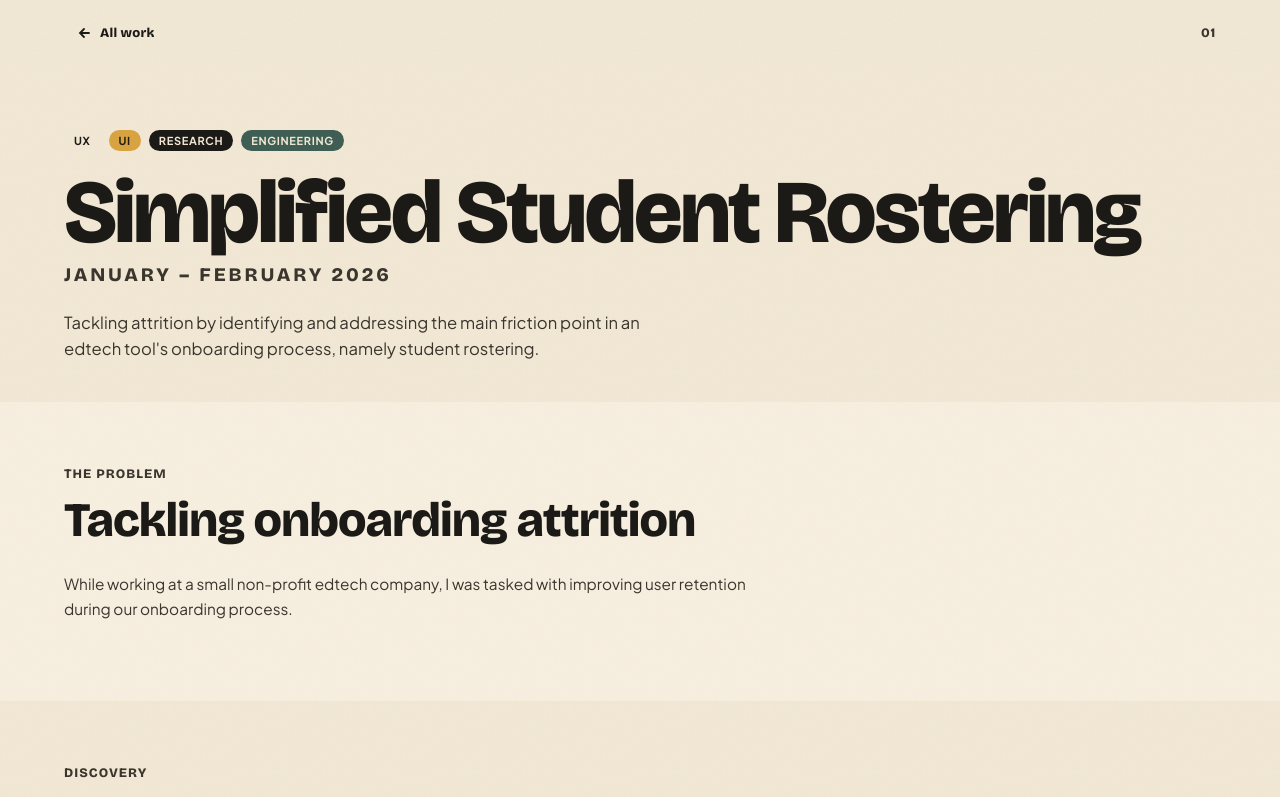
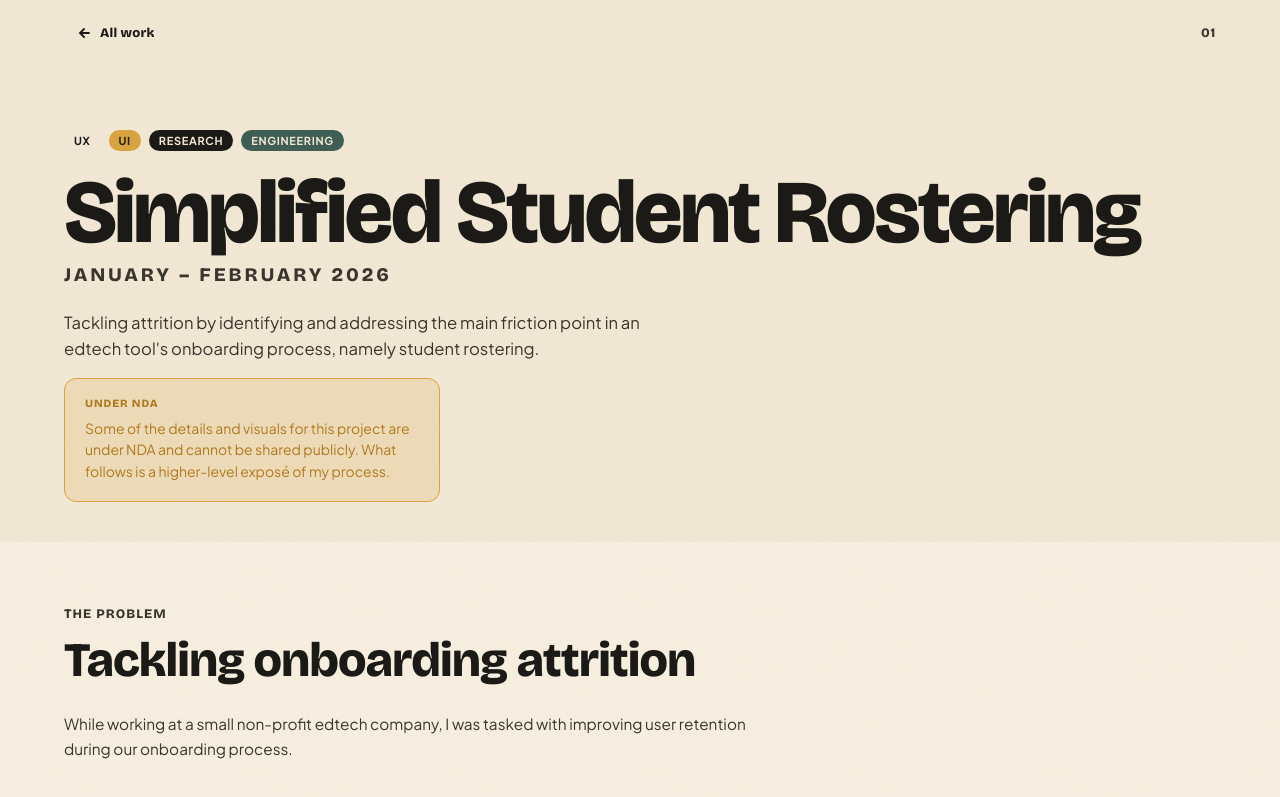
Before and after one commit to Roxanoel/portfolio26, a React (Vite) app: page /work/simplified-student-rostering in a window 1280 px wide. Shown: the top 797 px of the page. Built offline with nearby package versions, Linux system fonts and the light colour scheme.

Commit message:
NDA disclosure

```diff
--- /dev/null
+++ b/src/components/NdaDisclosure.jsx
@@ -0,0 +1,14 @@
+import styles from "./NdaDisclosure.module.css";
+
+export function NdaDisclosure() {
+  return (
+    <aside className={styles.box}>
+      <strong className={styles.label}>Under NDA</strong>
+      <p className={styles.copy}>
+        Some of the details and visuals for this project are under NDA and
+        cannot be shared publicly. What follows is a higher-level exposé of my
+        process.
+      </p>
+    </aside>
+  );
+}
--- /dev/null
+++ b/src/components/NdaDisclosure.module.css
@@ -0,0 +1,25 @@
+.box {
+  max-width: 376px;
+  border: 1px solid var(--gold);
+  border-radius: 12px;
+  background: color-mix(in srgb, var(--gold) 20%, transparent);
+  padding: 18px 20px;
+}
+
+.label {
+  display: block;
+  font-family: "Bricolage Grotesque", "Archivo", sans-serif;
+  font-weight: 700;
+  font-size: 11px;
+  letter-spacing: 0.08em;
+  text-transform: uppercase;
+  color: var(--gold-dark);
+  margin-bottom: 8px;
+}
+
+.copy {
+  margin: 0;
+  font-size: 14px;
+  line-height: 1.55;
+  color: var(--gold-dark);
+}
--- a/src/components/ProjectLayout.jsx
+++ b/src/components/ProjectLayout.jsx
@@ -1,10 +1,11 @@
 import { Link } from "react-router-dom";
 import { Grain } from "./Grain";
+import { NdaDisclosure } from "./NdaDisclosure";
 import { TAG_COLORS } from "../data/projects";
 import styles from "./ProjectLayout.module.css";
 
 export function ProjectLayout({ project, children }) {
-  const { n, title, year, blurb, tags, dateRange } = project;
+  const { n, title, year, blurb, tags, dateRange, nda } = project;
 
   return (
     <div className={styles.page}>
@@ -50,7 +51,8 @@ export function ProjectLayout({ project, children }) {
           </div>
           <h1 className={styles.title}>{title}</h1>
           {dateRange && <p className={styles.dateRange}>{dateRange}</p>}
-          <p className={styles.blurb}>{blurb}</p>
+          <p className={`${styles.blurb}${nda ? ` ${styles.blurbNda}` : ""}`}>{blurb}</p>
+          {nda && <NdaDisclosure />}
         </div>
       </header>
 
--- a/src/components/ProjectLayout.module.css
+++ b/src/components/ProjectLayout.module.css
@@ -103,6 +103,9 @@
   text-wrap: pretty;
   margin-top: 24px;
 }
+.blurbNda {
+  margin-bottom: 16px;
+}
 
 /* Content */
 .main {
--- a/src/data/projects.js
+++ b/src/data/projects.js
@@ -18,6 +18,7 @@ const RAW_PROJECTS = [
     title: "Mental Health Check-In for Teenagers",
     year: "2026",
     status: "draft",
+    nda: false,
     blurb:
       "A sample from a research deep-dive to better align a mental health check-in tool with the specific needs of teenagers.",
     tags: ["Research", "Product"],
@@ -29,6 +30,7 @@ const RAW_PROJECTS = [
     year: "2026",
     dateRange: "January – February 2026",
     status: "published",
+    nda: true,
     blurb:
       "Tackling attrition by identifying and addressing the main friction point in an edtech tool's onboarding process, namely student rostering.",
     tags: ["UX", "UI", "Research", "Engineering"],
@@ -39,6 +41,7 @@ const RAW_PROJECTS = [
     title: "Mental Health Resource Assignment",
     year: "2025",
     status: "draft",
+    nda: false,
     blurb:
       "Building the missing link to provide an end-to-end student mental health solution.",
     tags: ["Product", "UX", "Engineering"],
@@ -50,6 +53,7 @@ const RAW_PROJECTS = [
     title: "Opteo Design System Overhaul",
     year: "2024",
     status: "draft",
+    nda: false,
     blurb:
       "A sample of a few technically challenging components built as part of rebuilding a design system from the ground up.",
     tags: ["Engineering", "UI"],
@@ -60,6 +64,7 @@ const RAW_PROJECTS = [
     title: "B2B SaaS Impact Statistics",
     year: "2024",
     status: "draft",
+    nda: false,
     blurb:
       "A suite of data visualisation tools to help team leaders monitor team contributions and optimize tool usage for increased ROI.",
     tags: ["UX", "Engineering", "UI"],
@@ -70,6 +75,7 @@ const RAW_PROJECTS = [
     title: "Shareable Responsive Search Ads",
     year: "2023",
     status: "draft",
+    nda: false,
     blurb:
       "A handy tool to drive conversions by allowing teams to externally share RSAs made within our tool.",
     tags: ["Engineering", "UX", "UI"],
--- a/src/styles/tokens.css
+++ b/src/styles/tokens.css
@@ -6,6 +6,7 @@
   --ink-soft: #3a352d;
   --terra:    #c75f3a;
   --gold:     #d9a441;
+  --gold-dark:#b07a1f;
   --green:    #3f5e54;
   --night:    #14110d;
 
```
